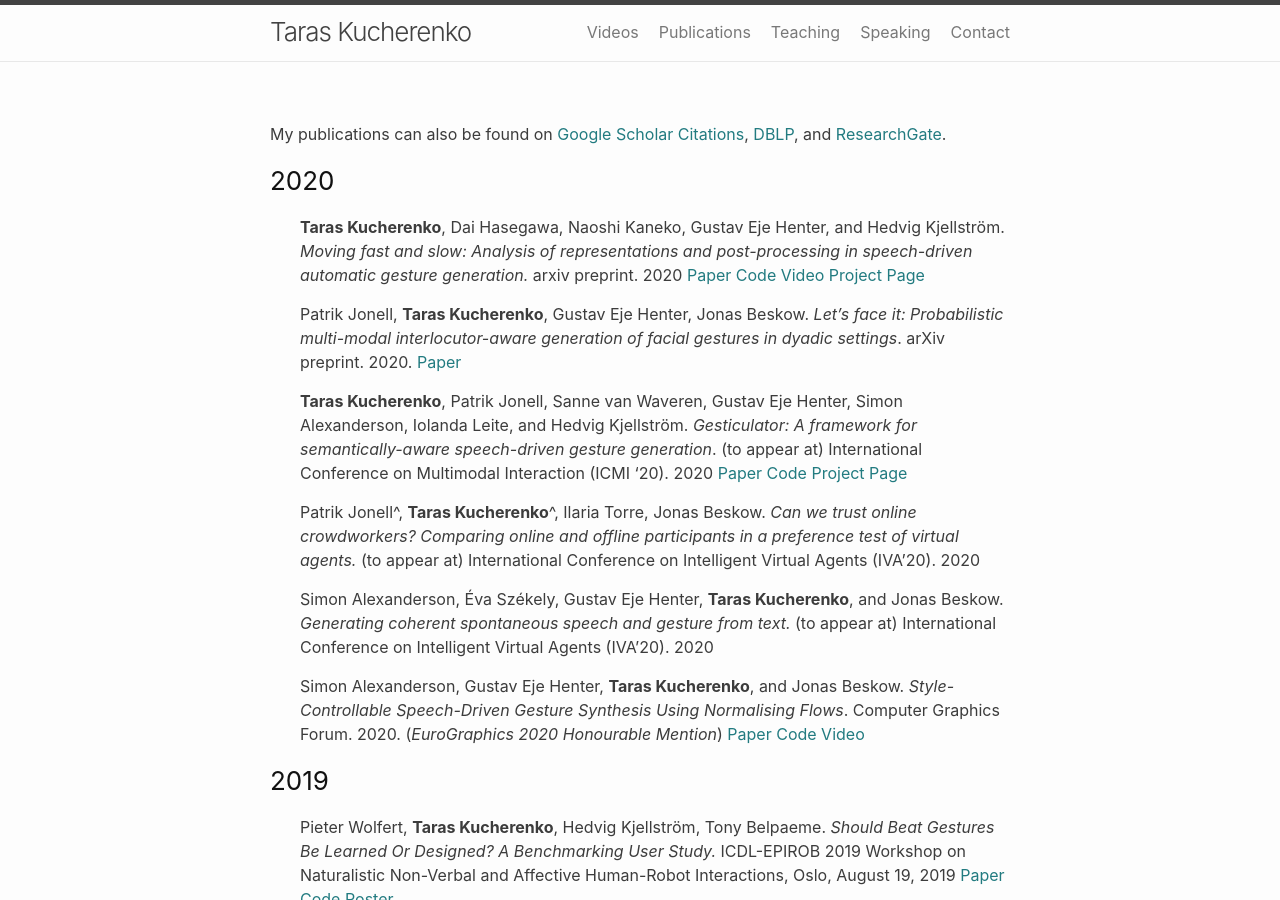
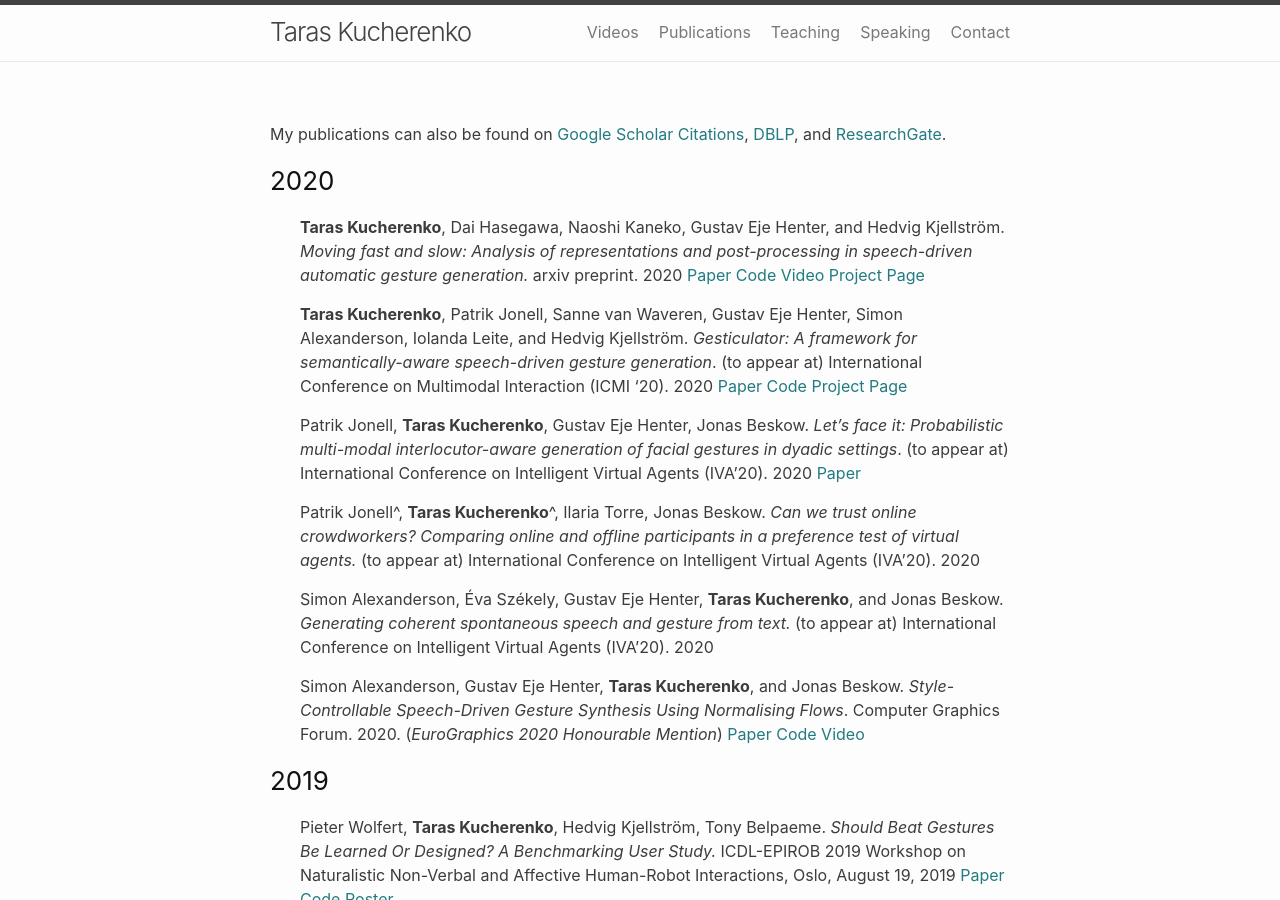
Before and after one commit to Svito-zar/Svito-zar.github.io, a Jekyll site: the page built from _pages/publications.md, in a window 1280 px wide and 900 px high. Built offline with Jekyll 4.4.1, drawn with Linux system fonts in a browser that asks for light colours.

Commit message:
Update on the accepted papers

```diff
--- a/_pages/publications.md
+++ b/_pages/publications.md
@@ -12,10 +12,9 @@ My publications can also be found on [Google Scholar Citations](https://scholar.
 arxiv preprint. 2020
 [Paper](https://www.researchgate.net/publication/343096046_Moving_fast_and_slow_Analysis_of_representations_and_post-processing_in_speech-driven_automatic_gesture_generation) [Code](https://github.com/GestureGeneration/Speech_driven_gesture_generation_with_autoencoder) [Video](https://youtu.be/Iv7UBe92zrw) [Project Page](../_posts/2020-01-14-Audio2Gestures.md)
 
-* Patrik Jonell, **Taras Kucherenko**, Gustav Eje Henter, Jonas Beskow. *Let’s face it: Probabilistic multi-modal interlocutor-aware generation of facial gestures in dyadic settings*. arXiv preprint. 2020. [Paper](https://arxiv.org/abs/2006.09888)
-
 * **Taras Kucherenko**, Patrik Jonell, Sanne van Waveren, Gustav Eje Henter, Simon Alexanderson, Iolanda Leite, and Hedvig Kjellström. *Gesticulator: A framework for semantically-aware speech-driven gesture generation*. (to appear at) International Conference on Multimodal Interaction (ICMI '20). 2020 [Paper](https://arxiv.org/abs/2001.09326) [Code](https://github.com/svito-zar/Gesticulator) [Project Page](../_posts/2020-08-03-Gesticulator.md)
 
+* Patrik Jonell, **Taras Kucherenko**, Gustav Eje Henter, Jonas Beskow. *Let’s face it: Probabilistic multi-modal interlocutor-aware generation of facial gestures in dyadic settings*. (to appear at) International Conference on Intelligent Virtual Agents (IVA'20). 2020 [Paper](https://arxiv.org/abs/2006.09888)
 
 * Patrik Jonell^, **Taras Kucherenko**^, Ilaria Torre, Jonas Beskow. *Can we trust online crowdworkers? Comparing online and offline participants in a preference test of virtual agents.* (to appear at) International Conference on Intelligent Virtual Agents (IVA'20). 2020
 
```
Also changed, not shown: index.md (+2 -2 lines).
